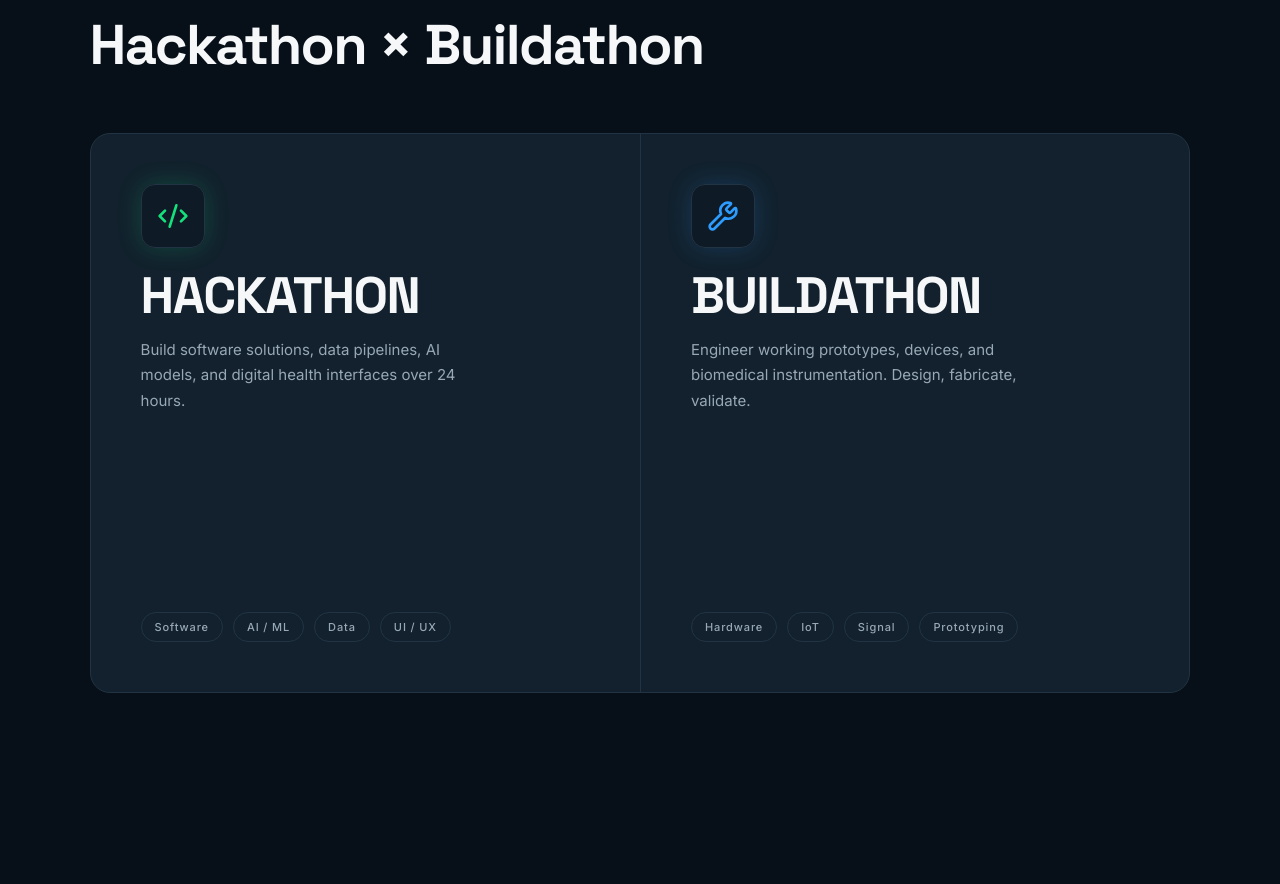
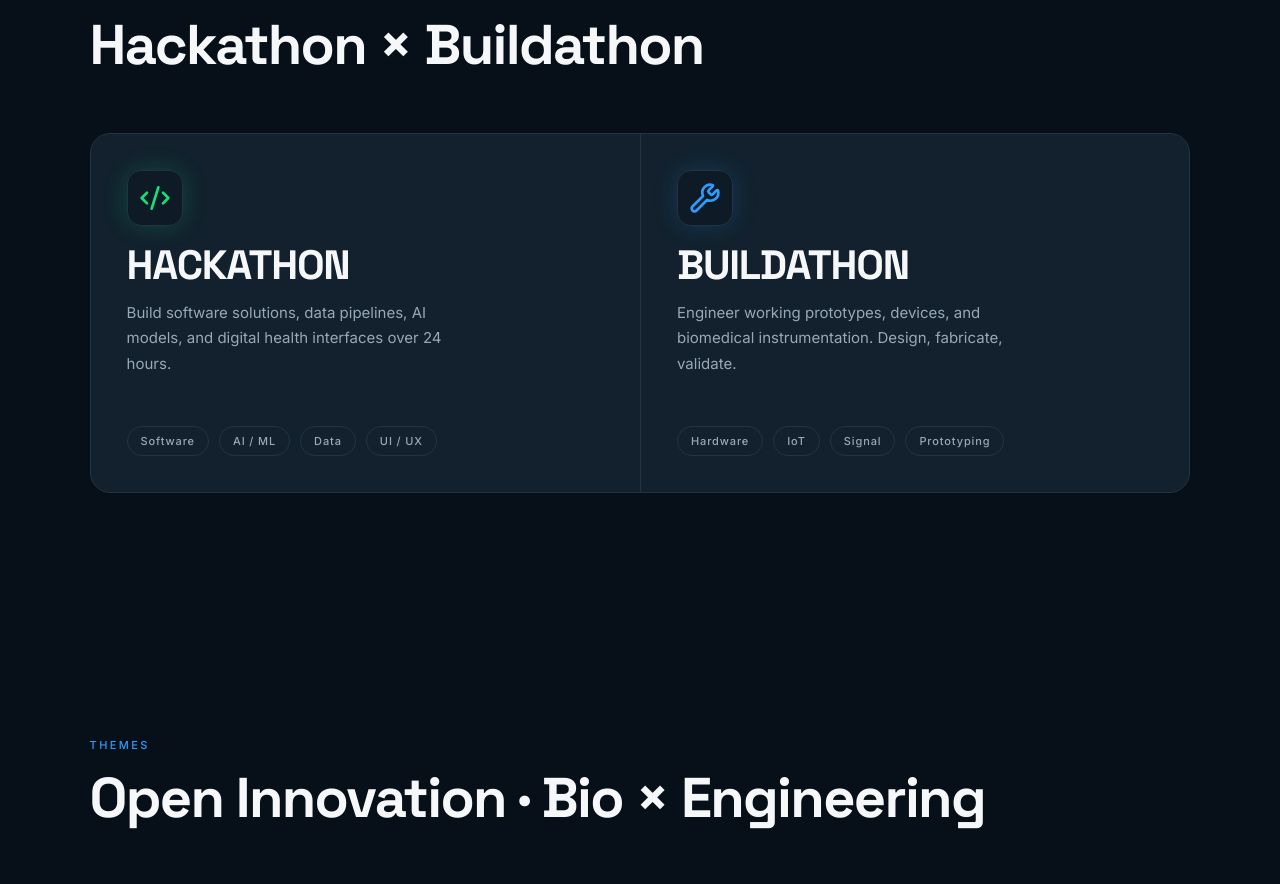
Before and after one commit to VMedithon/website, a React (Vite) app: page / in a window 1280 px wide. Shown: the part 940-1824 px from the top of the page. Built offline with nearby package versions, Linux system fonts and the light colour scheme.

Commit message:
feat(tracks): compact the track-split halves vertically
min-height 560px -> 360px, padding 50px -> 36px, icon 64px -> 56px,
h3 clamp 56px -> 44px max, keywords spacing tightened.

```diff
--- a/src/styles.css
+++ b/src/styles.css
@@ -115,8 +115,8 @@
 .section-heading h2,.journey-intro h2,.closing h2{font:700 clamp(34px,4.4vw,56px)/.98 "Space Grotesk",sans-serif;letter-spacing:-.03em;margin:18px 0 0}
 
 /* ============ HACKATHON × BUILDATHON ============ */
-.track-split{display:grid;grid-template-columns:1fr 1fr;min-height:560px;border:1px solid var(--line);border-radius:var(--r-card);overflow:hidden;background:var(--bg-elev)}
-.track-half{position:relative;padding:50px;display:flex;flex-direction:column;justify-content:space-between;transition:flex .5s var(--ease);overflow:hidden}
+.track-split{display:grid;grid-template-columns:1fr 1fr;min-height:360px;border:1px solid var(--line);border-radius:var(--r-card);overflow:hidden;background:var(--bg-elev)}
+.track-half{position:relative;padding:36px;display:flex;flex-direction:column;justify-content:space-between;transition:flex .5s var(--ease);overflow:hidden}
 .track-half+.track-half{border-left:1px solid var(--line)}
 .track-half.hack{flex:1;color:var(--brand-green)}
 .track-half.build{flex:1;color:var(--brand-blue)}
@@ -125,12 +125,12 @@
 .track-half:hover{flex:1.25}
 .track-half:hover::before{opacity:1}
 .track-half .track-content{position:relative;z-index:1}
-.track-half .track-icon{width:64px;height:64px;border-radius:var(--r-inner);display:grid;place-items:center;margin-bottom:24px;background:color-mix(in srgb,var(--bg-subtle) 60%,transparent);border:1px solid var(--line)}
+.track-half .track-icon{width:56px;height:56px;border-radius:var(--r-inner);display:grid;place-items:center;margin-bottom:20px;background:color-mix(in srgb,var(--bg-subtle) 60%,transparent);border:1px solid var(--line)}
 .track-half.hack .track-icon{color:var(--brand-green);box-shadow:0 0 24px color-mix(in srgb,var(--brand-green) 20%,transparent)}
 .track-half.build .track-icon{color:var(--brand-blue);box-shadow:0 0 24px color-mix(in srgb,var(--brand-blue) 20%,transparent)}
-.track-half h3{font:700 clamp(34px,4vw,56px)/.95 "Space Grotesk",sans-serif;letter-spacing:-.03em;margin:0 0 16px;color:var(--ink)}
+.track-half h3{font:700 clamp(28px,3.2vw,44px)/.95 "Space Grotesk",sans-serif;letter-spacing:-.03em;margin:0 0 14px;color:var(--ink)}
 .track-half p{font-size:15px;line-height:1.7;color:var(--ink-2);max-width:340px}
-.track-half .track-keywords{display:flex;flex-wrap:wrap;gap:10px;margin-top:auto;padding-top:34px}
+.track-half .track-keywords{display:flex;flex-wrap:wrap;gap:10px;margin-top:auto;padding-top:24px}
 .track-half .track-keywords span{font:500 11px Inter;letter-spacing:.08em;padding:7px 13px;border:1px solid var(--line);border-radius:var(--r-pill);color:var(--ink-2);transition:color .2s,border-color .2s,background .2s}
 .track-half.hack .track-keywords span:hover{color:var(--brand-green);border-color:var(--brand-green);background:color-mix(in srgb,var(--brand-green) 8%,transparent)}
 .track-half.build .track-keywords span:hover{color:var(--brand-blue);border-color:var(--brand-blue);background:color-mix(in srgb,var(--brand-blue) 8%,transparent)}
```
